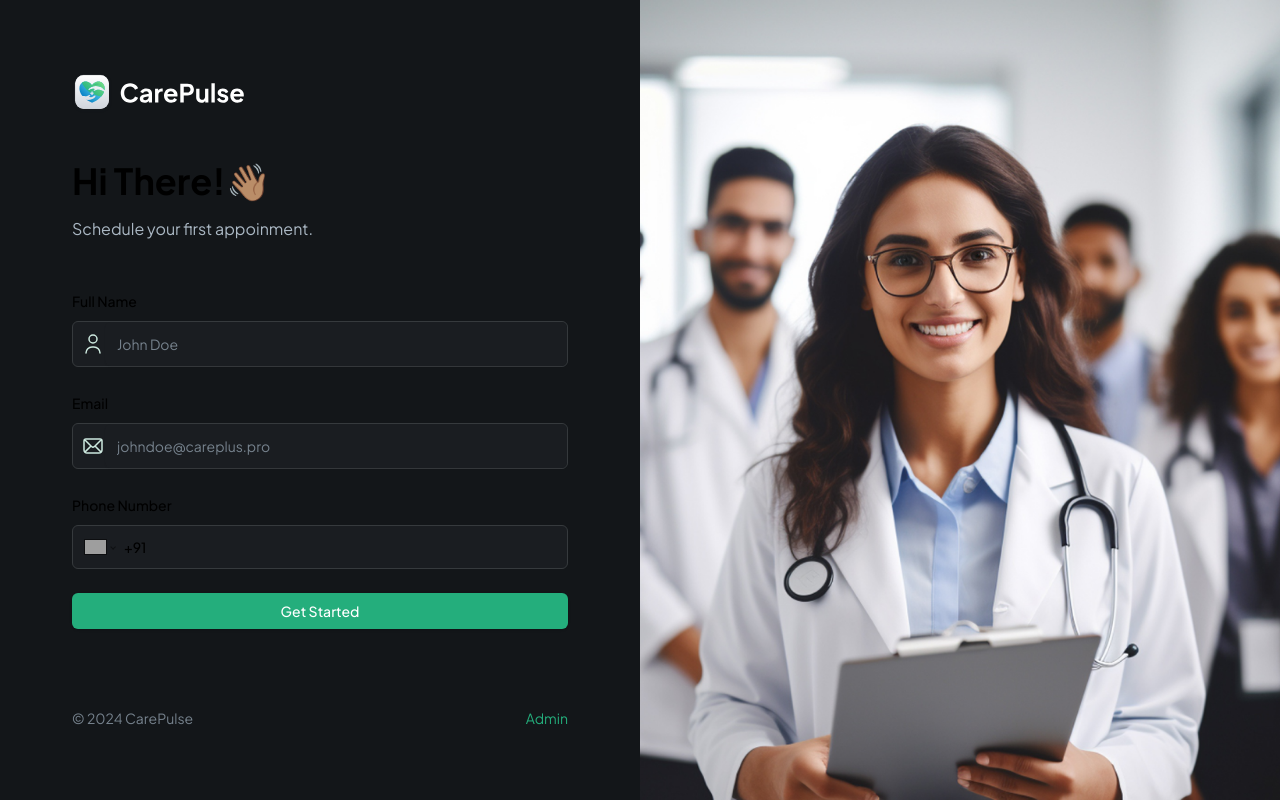
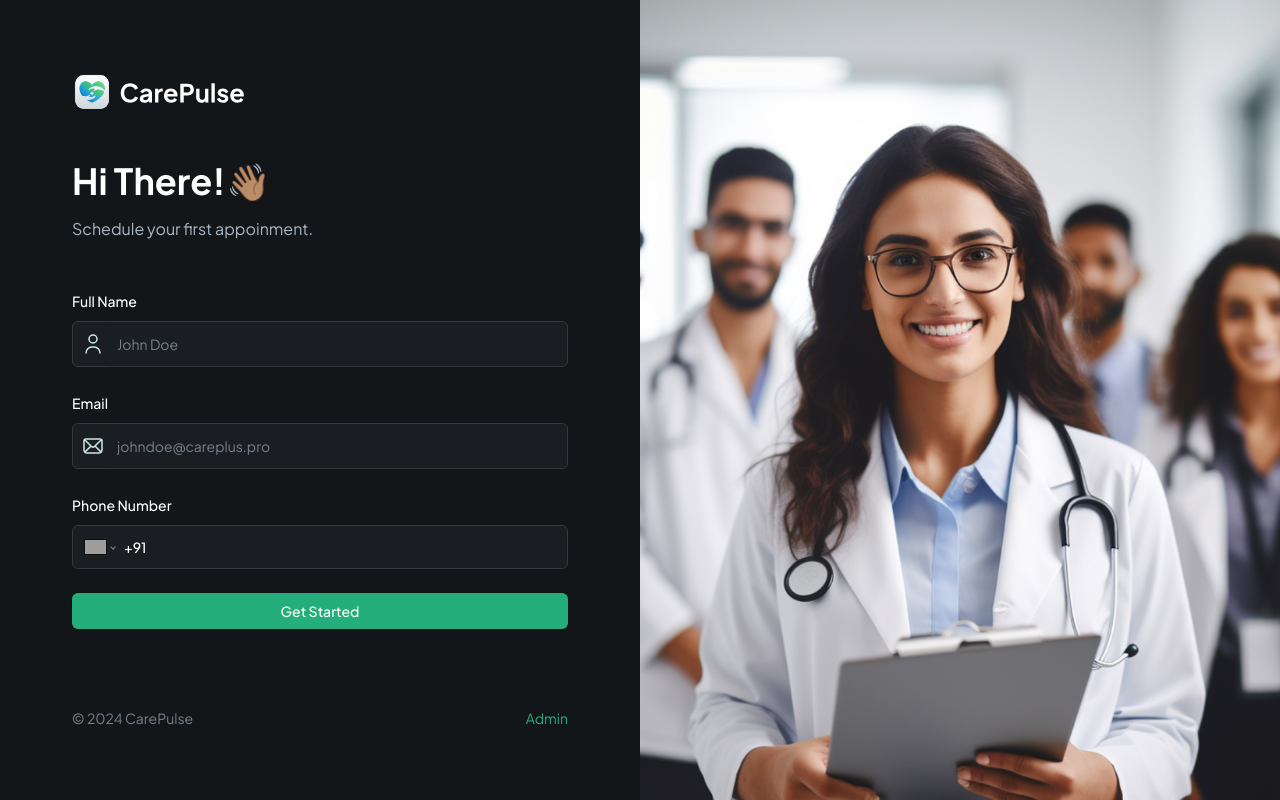
Before and after one commit to kolambkar11/nxtcarepulse, a Next.js app: page / in a window 1280 px wide. Built offline with nearby package versions, Linux system fonts and the light colour scheme; no server answers; grey boxes are pictures that could not be loaded.

Commit message:
Deploying to production

```diff
--- a/app/globals.css
+++ b/app/globals.css
@@ -3,6 +3,9 @@
 @tailwind utilities;
 
 /* ========================================== TAILWIND STYLES */
+body{
+  color:#fff;
+}
 @layer base {
   /* Remove scrollbar */
   .remove-scrollbar::-webkit-scrollbar {
```
